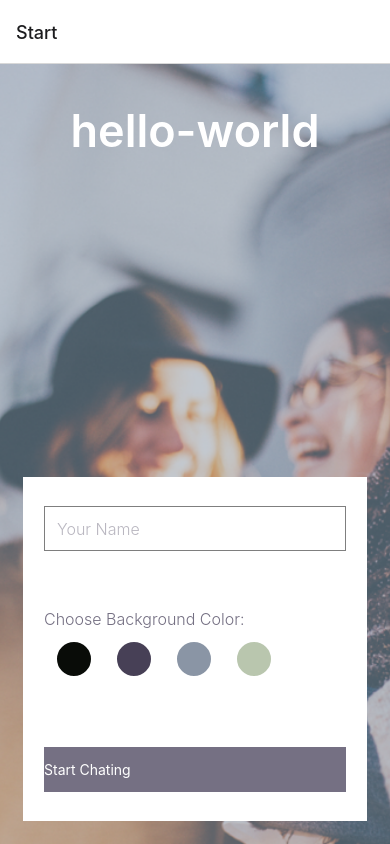
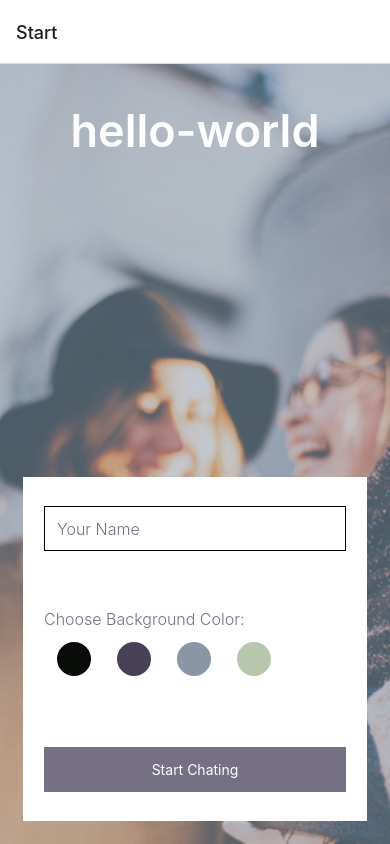
Before and after one commit to brett-ranieri/hello-world, a React Native app: screen /Start in a window 390 px wide. Built offline with nearby package versions, Linux system fonts and the light colour scheme.

Commit message:
update styling to work on web AND android

```diff
--- a/components/Start.js
+++ b/components/Start.js
@@ -90,7 +90,7 @@ const Start = ({ navigation }) => {
 						style={styles.chatButton}
 						onPress={() => navigation.navigate("Chat", { name: name, background: background })}
 					>
-						<Text style={{ color: "#ffffff" }}>Start Chating</Text>
+						<Text style={styles.chatButtonText}>Start Chating</Text>
 					</TouchableOpacity>
 				</View>
 			</ImageBackground>
@@ -139,12 +139,11 @@ const styles = StyleSheet.create({
 	textInput: {
 		height: 45,
 		width: "88%",
-		opacity: "50%",
+		// opacity: "50%",
 		borderWidth: 1,
 		paddingLeft: 12,
 	},
 	backgroundContainer: {
-		opacity: "100%",
 		width: "88%",
 	},
 	optionsContainer: {
@@ -165,8 +164,12 @@ const styles = StyleSheet.create({
 		fontSize: 16,
 		fontWeight: "600",
 		justifyContent: "center",
-		textAlign: "center",
+		alignContent: "center",
 		backgroundColor: "#757083",
+	},
+	chatButtonText: {
+		color: "#ffffff",
+		alignSelf: "center",
 	},
 });
 
```
